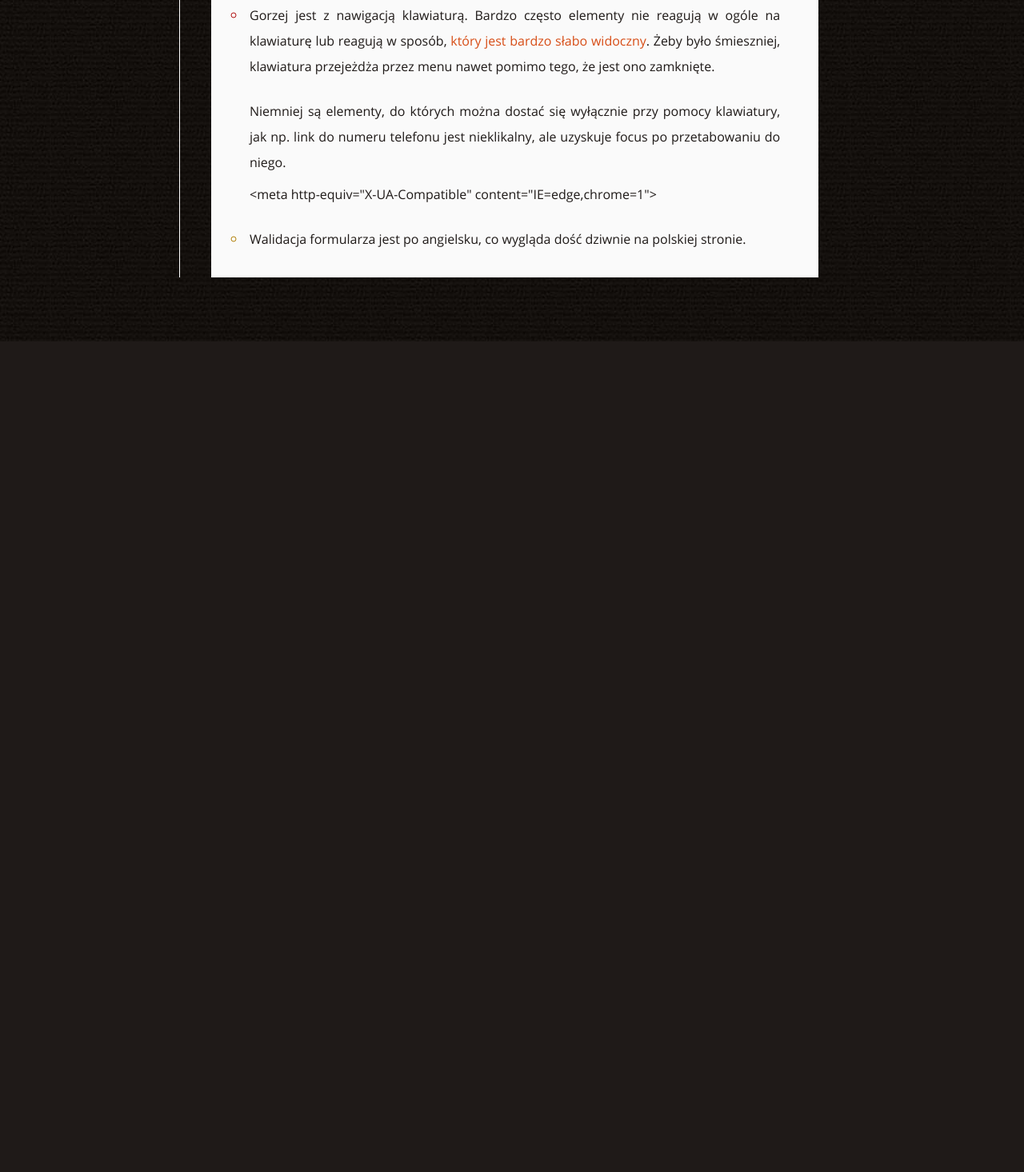
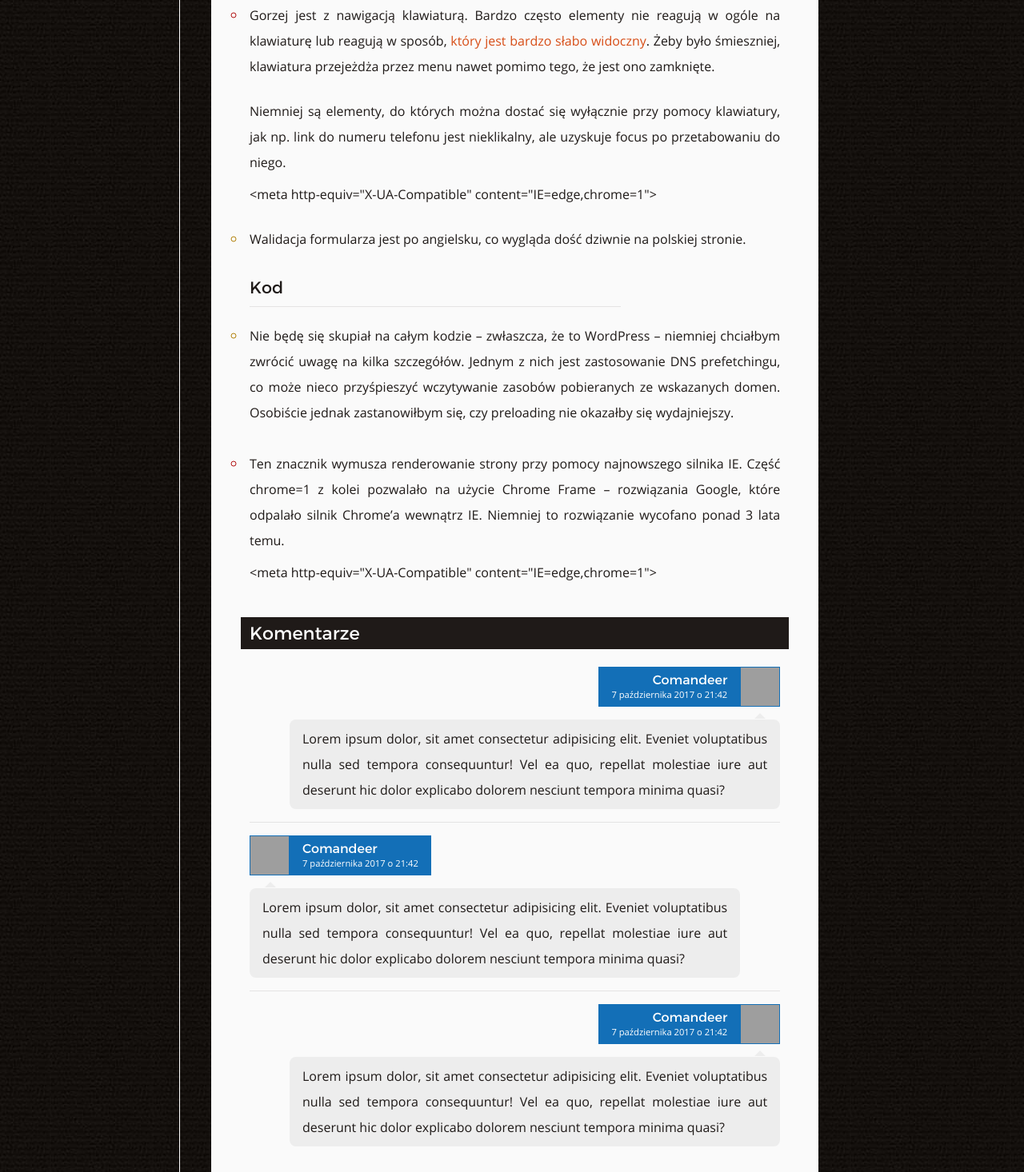
Before and after one commit to Webkrytyk/layout, a website: page src/assets/pug/post.pug in a window 1280 px wide. Shown: the part 595-2061 px from the top of the page at 80% size. Before the commit the page ends 1022 px from the top, so only its background shows below. Drawn offline with nearby package versions, Linux system fonts and the light colour scheme; files that its build step writes are made by us from their sources; grey boxes are pictures that could not be loaded.

Commit message:
Comments

```diff
--- a/src/assets/pug/post.pug
+++ b/src/assets/pug/post.pug
@@ -43,6 +43,32 @@ html.page-html(lang='pl')
 
                             li.post_listing_item.post_listing_item--neutral
                                 p.post_p Walidacja formularza jest po angielsku, co wygląda dość dziwnie na polskiej stronie.
+                    section.post_section
+                        h4.post_header Kod
+                        ul.post_listing
+                            li.post_listing_item.post_listing_item--neutral
+                                p.post_p Nie będę się skupiał na całym kodzie – zwłaszcza, że to WordPress – niemniej chciałbym zwrócić uwagę na kilka szczegółów. Jednym z nich jest zastosowanie DNS prefetchingu, co może nieco przyśpieszyć wczytywanie zasobów pobieranych ze wskazanych domen. Osobiście jednak zastanowiłbym się, czy preloading nie okazałby się wydajniejszy.
+
+                            li.post_listing_item.post_listing_item--negative
+                                p.post_p Ten znacznik wymusza renderowanie strony przy pomocy najnowszego silnika IE. Część chrome=1 z kolei pozwalało na użycie Chrome Frame – rozwiązania Google, które odpalało silnik Chrome’a wewnątrz IE. Niemniej to rozwiązanie wycofano ponad 3 lata temu.
+                                pre
+                                    code.post_code &lt;meta http-equiv="X-UA-Compatible" content="IE=edge,chrome=1"&gt;
+
+                    section.comments
+                        h4.comments_header Komentarze
+                        - var n = 0;
+                        while n < 3
+                            article.comment
+                                footer.comment_info
+                                    div.comment_avatar
+                                        img(src='https://secure.gravatar.com/avatar/26e641c06638c9742903594a031f10d4?s=100&r=pg&d=mm' alt='')
+                                    div
+                                        div.comment_author Comandeer
+                                        time.comment_date 7 października 2017 o 21:42
+                                p.comment_p Lorem ipsum dolor, sit amet consectetur adipisicing elit. Eveniet voluptatibus nulla sed tempora consequuntur! Vel ea quo, repellat molestiae iure aut deserunt hic dolor explicabo dolorem nesciunt tempora minima quasi?
+
+                            - n++;
+
                 footer.post_info
                     img.post_author-avatar(src='http://via.placeholder.com/50x50' alt='')
                     a.post_author-name(href='#') Comandeer
--- /dev/null
+++ b/src/assets/scss/blocks/_comments.scss
@@ -0,0 +1,106 @@
+.comments {
+    margin-top: 2em;
+}
+
+.comments_header {
+    font: 1.4em $font-header;
+    color: $color-light;
+    background: $color-dark;
+    padding: 0.25em 0.5em 0.25em;
+    margin: 0 -0.5em 1em -0.5em;
+}
+
+.comment {
+    margin: 0 auto;
+    max-width: 700px;
+    display: flex;
+    flex-direction: column;
+}
+
+.comment:not(:last-child) {
+    padding-bottom: 1em;
+    margin-bottom: 1em;
+    border-bottom: rgba($color-dark, 0.1) 1px solid;
+}
+
+.comment_info {
+    display: flex;
+    flex-direction: row;
+    align-items: center;
+    color: $color-light;
+    background: $color-secondary;
+    padding-right: 1em;
+    align-self: flex-start;
+}
+
+.comment:nth-child(even) {
+    .comment_info {
+        flex-direction: row-reverse;
+        align-self: flex-end;
+        padding-left: 1em;
+        padding-right: 0;
+        text-align: right;
+    }
+
+    .comment_avatar {
+        margin-right: 0;
+        margin-left: 1em;
+    }
+
+    .comment_p {
+        margin-left: 50px;
+        margin-right: 0;
+    }
+
+    .comment_p:first-of-type::before {
+        left: auto;
+        right: calc(26px - 7.5px);
+    }
+}
+
+.comment_avatar {
+    width: 50px;
+    height: 50px;
+    margin-right: 1em;
+    border: 1px solid #136fb7;
+
+    img {
+        width: 100%;
+        height: 100%;
+        object-fit: cover;
+    }
+}
+
+.comment_author {
+    font-family: $font-header;
+}
+
+.comment_date {
+    font-size: 0.7em;
+}
+
+.comment_p {
+    text-align: justify;
+    line-height: 2;
+    background: darken($color-light-darker, 5%);
+    padding: 0.5em 1em;
+    border-radius: 0.5em;
+    position: relative;
+    margin-right: 50px;
+}
+
+.comment_p:first-of-type::before {
+    content: '';
+    position: absolute;
+    top: -7.5px;
+    left: calc(26px - 7.5px);
+    width: 0;
+    height: 0;
+    border-style: solid;
+    border-width: 0 7.5px 7.5px 7.5px;
+    border-color: transparent transparent darken($color-light-darker, 5%) transparent;
+}
+
+.comment_p:not(:first-child) {
+    margin-top: 1em;
+}
--- a/src/assets/scss/blocks/main.scss
+++ b/src/assets/scss/blocks/main.scss
@@ -3,3 +3,4 @@
 @import 'post';
 @import 'tag';
 @import 'pagination';
+@import 'comments';
```
